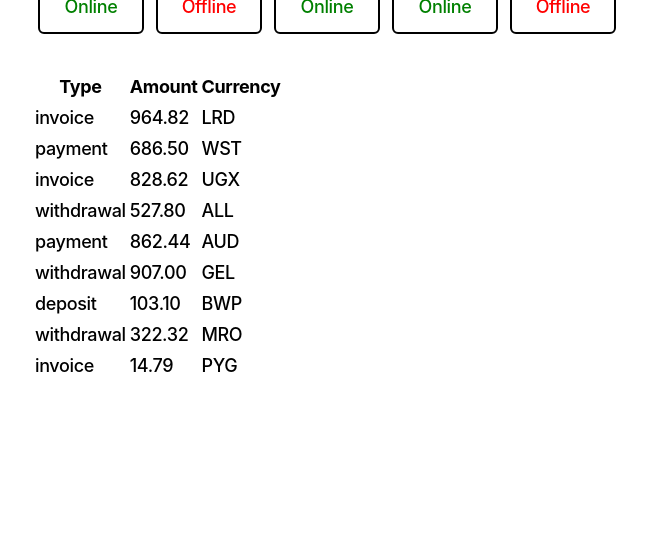
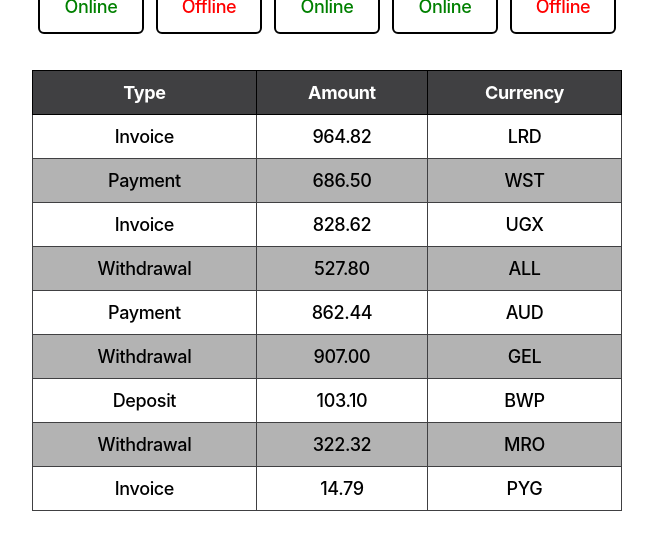
Before and after one commit to aitmil/goit-react-hw-01, a React app: page / in a window 1280 px wide. Shown: the part 738-1282 px from the top of the page, without its empty margins (313-966 px from the left). Before the commit the page ends 1156 px from the top, so only its background shows below. Built offline with nearby package versions, Linux system fonts and the light colour scheme; the HTML template or start-up script is replaced by a standard one.

Commit message:
add styles task 3

```diff
--- a/src/components/Transaction/Transaction.jsx
+++ b/src/components/Transaction/Transaction.jsx
@@ -3,9 +3,9 @@ import css from "./Transaction.module.css";
 export default function Transaction({ item: { type, amount, currency } }) {
   return (
     <>
-      <td> {type}</td>
-      <td>{amount}</td>
-      <td>{currency}</td>
+      <td className={css.td}> {type}</td>
+      <td className={css.td}>{amount}</td>
+      <td className={css.td}>{currency}</td>
     </>
   );
 }
--- a/src/components/Transaction/Transaction.module.css
+++ b/src/components/Transaction/Transaction.module.css
@@ -0,0 +1,6 @@
+.td {
+  border: 1px solid #404042;
+  padding: 8px;
+  text-align: center;
+  text-transform: capitalize;
+}
--- a/src/components/TransactionHistory/TransactionHistory.jsx
+++ b/src/components/TransactionHistory/TransactionHistory.jsx
@@ -3,18 +3,18 @@ import Transaction from "../Transaction/Transaction";
 
 export default function TransactionHistory({ items }) {
   return (
-    <table>
-      <thead>
+    <table className={css.table}>
+      <thead className={css.thead}>
         <tr>
-          <th>Type</th>
-          <th>Amount</th>
-          <th>Currency</th>
+          <th className={css.th}>Type</th>
+          <th className={css.th}>Amount</th>
+          <th className={css.th}>Currency</th>
         </tr>
       </thead>
 
-      <tbody key={items.id}>
+      <tbody className={css.tbody} key={items.id}>
         {items.map((item) => (
-          <tr key={item.id}>
+          <tr className={css.tr} key={item.id}>
             <Transaction item={item} />
           </tr>
         ))}
--- a/src/components/TransactionHistory/TransactionHistory.module.css
+++ b/src/components/TransactionHistory/TransactionHistory.module.css
@@ -0,0 +1,19 @@
+.table {
+  width: 100%;
+  border: 1px solid black;
+  border-collapse: collapse;
+}
+
+.thead {
+  background-color: #404042;
+  color: white;
+}
+
+.tr:nth-child(even) {
+  background-color: #b3b3b3;
+}
+
+.th {
+  border: 1px solid black;
+  padding: 8px;
+}
```
